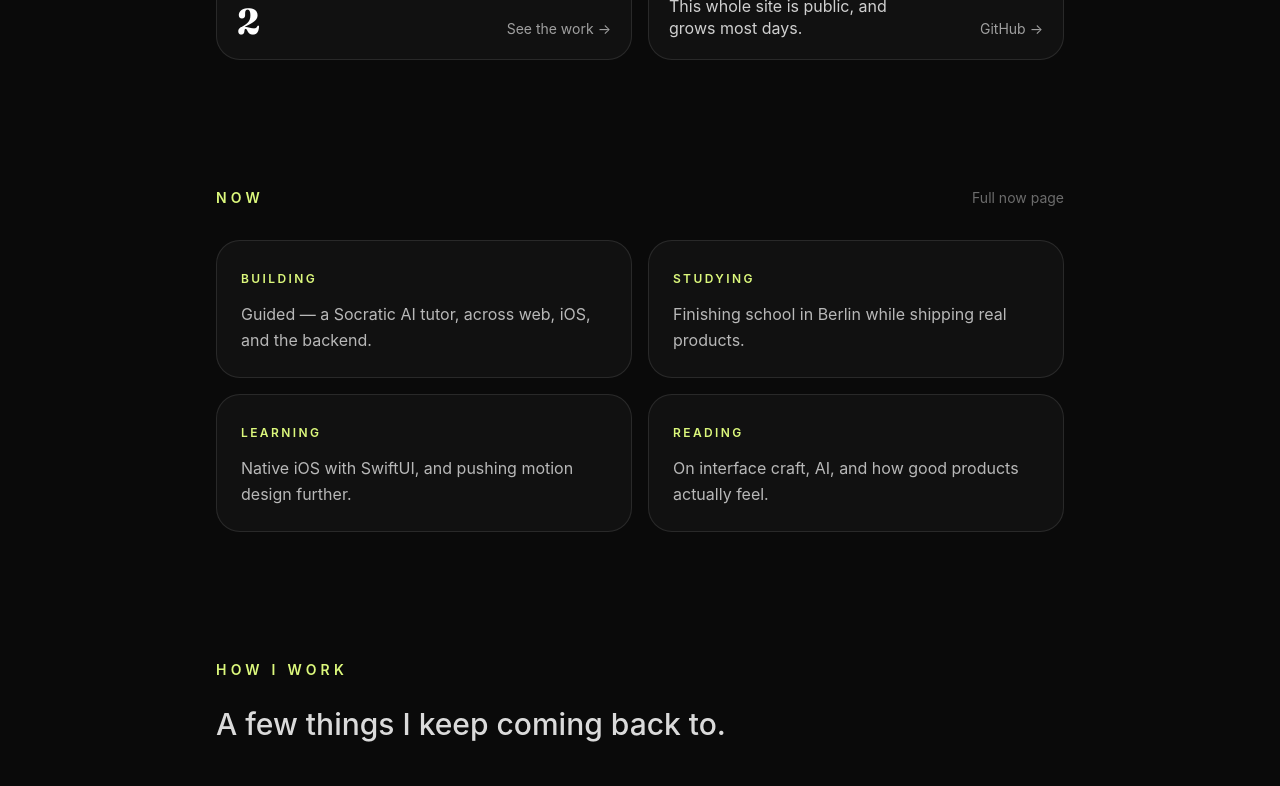
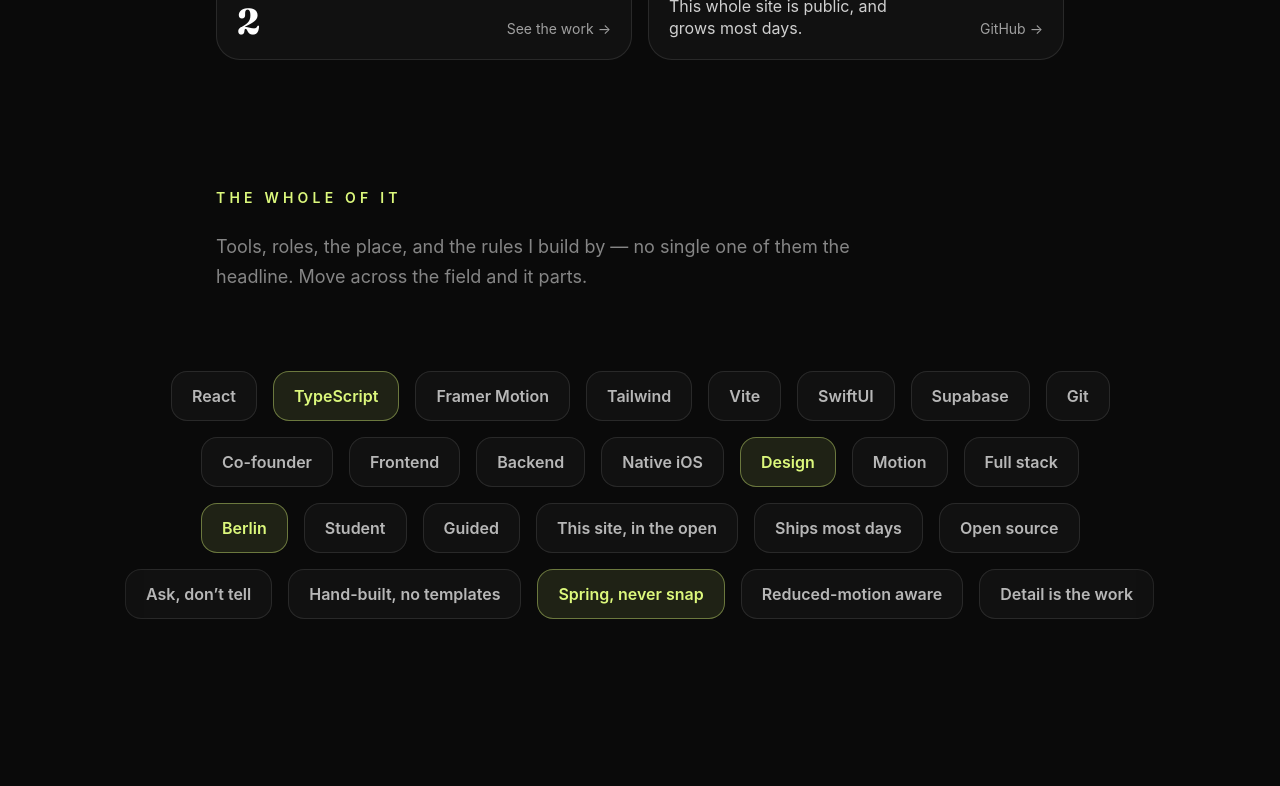
Before and after one commit to ArseniyCherednichenko/portfolio, a React (Vite) app: page /about in a window 1280 px wide. Shown: the part 2500-3286 px from the top of the page. Built offline with nearby package versions, Linux system fonts and the light colour scheme.

Commit message:
About: add a full-bleed facets field, de-centring any one project

```diff
--- a/src/pages/About.tsx
+++ b/src/pages/About.tsx
@@ -15,6 +15,8 @@ import { Timeline } from '../components/Timeline'
 import { ProfileCard } from '../components/ProfileCard'
 import { Folder, type FolderPaper } from '../components/Folder'
 import { Terminal, type TerminalLine } from '../components/Terminal'
+import { GridMotion } from '../components/GridMotion'
+import { FACETS as FACET_GRID } from '../data/facets'
 import { useContact } from '../components/ContactDialog'
 import { Seo } from '../components/Seo'
 import { useBerlinTime } from '../hooks/useBerlinTime'
@@ -369,6 +371,25 @@ export default function About() {
       {/* AT A GLANCE — live, scannable snapshot */}
       <Snapshot />
 
+      {/* FACETS — a full-bleed field of the many honest facets, drifting with
+          the cursor. No single project owns it; the whole of the work at once. */}
+      <section className="py-16">
+        <div className="mx-auto w-full max-w-4xl px-6">
+          <Reveal>
+            <Eyebrow>The whole of it</Eyebrow>
+          </Reveal>
+          <Reveal delay={0.05}>
+            <p className="mt-6 max-w-2xl text-lg leading-relaxed text-white/50">
+              Tools, roles, the place, and the rules I build by — no single one of
+              them the headline. Move across the field and it parts.
+            </p>
+          </Reveal>
+        </div>
+        <div className="mt-10">
+          <GridMotion rows={FACET_GRID} />
+        </div>
+      </section>
+
       {/* NOW */}
       <section className="mx-auto w-full max-w-4xl px-6 py-16">
         <Reveal>
```
